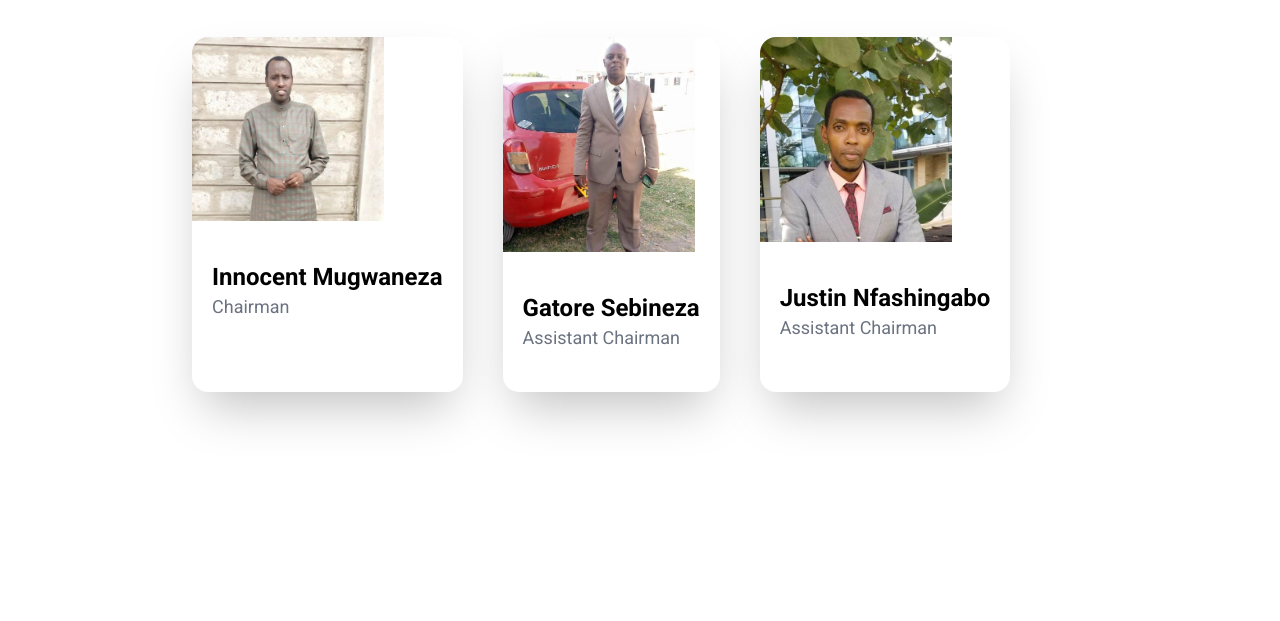
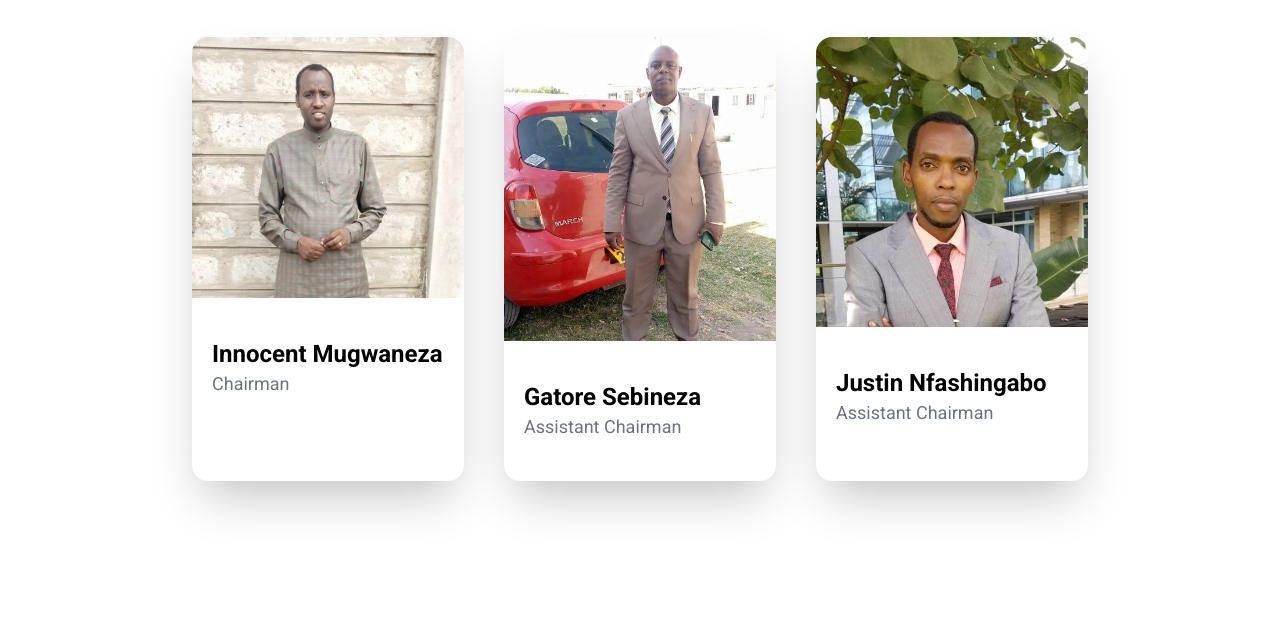
Before and after one commit to VaudKK/tendawema, a website: page src/pages/about.html in a window 1280 px wide. Shown: the part 799-1420 px from the top of the page. Drawn offline with nearby package versions, Linux system fonts and the light colour scheme.

Commit message:
fix: About us using grid on teams

```diff
--- a/src/pages/about.html
+++ b/src/pages/about.html
@@ -84,13 +84,13 @@
           </div>
         </div>
 
-        <div class="flex md:flex-row flex-col gap-10 mt-10 md:w-[70vw]">
+        <div class="grid md:grid-cols-3 grid-cols-1 gap-10 mt-10 md:w-[70vw]">
 
           <!--Chair-->
           <div class="flex flex-col rounded-2xl overflow-hidden shadow-2xl">
             <div>
               <img src="../images/about/abtthree.jpeg" alt="assistant chair"
-                class="object-cover object-center md:w-[15vw]">
+                class="object-cover object-center">
             </div>
             <div class="flex flex-col px-5 py-10">
               <p class="text-2xl font-bold">Innocent Mugwaneza</p>
@@ -102,7 +102,7 @@
           <div class="flex flex-col rounded-2xl overflow-hidden shadow-2xl">
             <div>
               <img src="../images/about/abtwo.jpeg" alt="assistant chair"
-                class="object-cover object-center md:w-[15vw]">
+                class="object-cover object-center">
             </div>
             <div class="flex flex-col px-5 py-10">
               <p class="text-2xl font-bold">Gatore Sebineza</p>
@@ -114,7 +114,7 @@
           <div class="flex flex-col rounded-2xl overflow-hidden shadow-2xl">
             <div>
               <img src="../images/about/abtone.jpeg" alt="assistant chair"
-                class="object-cover object-center md:w-[15vw]">
+                class="object-cover object-center">
             </div>
             <div class="flex flex-col px-5 py-10">
               <p class="text-2xl font-bold">Justin Nfashingabo</p>
```
Also changed, not shown: src/output.css.
